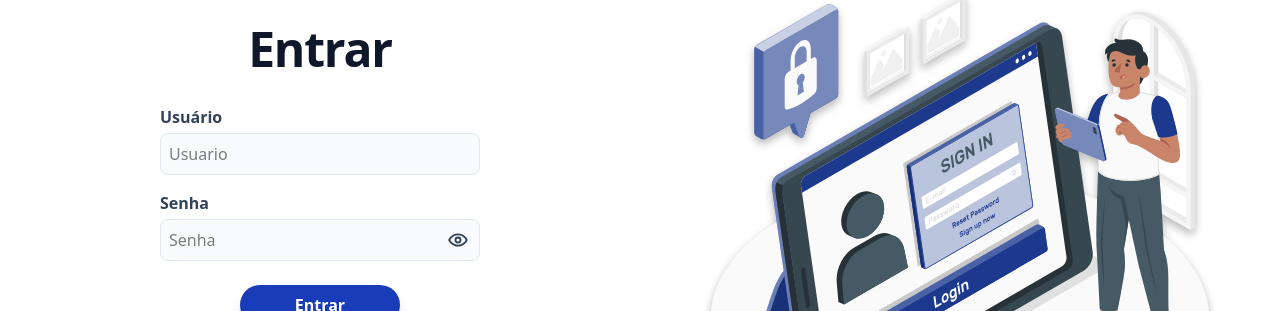
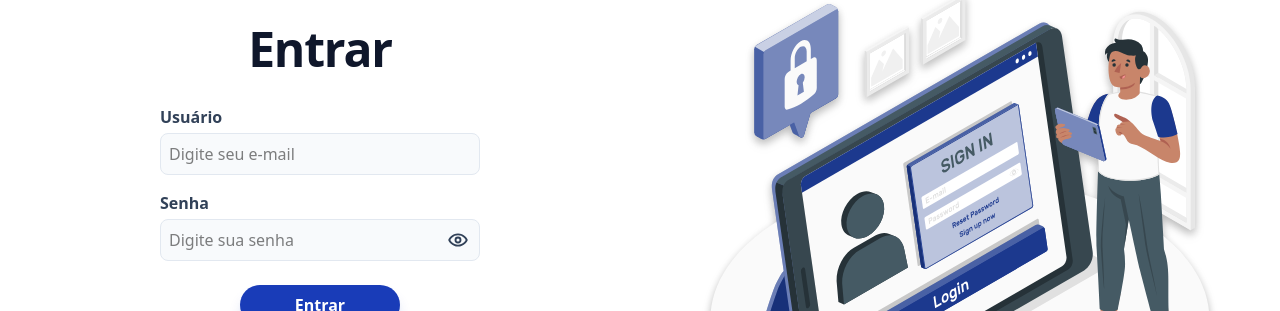
Before and after one commit to Eduarddoribeiro/blog-pessoal-react, a React (Vite) app: page / in a window 1280 px wide. Shown: the part 254-565 px from the top of the page. Built offline with nearby package versions, Linux system fonts and the light colour scheme.

Commit message:
style(login): atualiza placeholders para instruções mais claras e diretas

```diff
--- a/src/pages/login/Login.tsx
+++ b/src/pages/login/Login.tsx
@@ -52,7 +52,7 @@ function Login() {
               type="text"
               id="usuario"
               name="usuario"
-              placeholder="Usuario"
+              placeholder="Digite seu e-mail"
               className="bg-slate-50 border border-slate-200 rounded-lg p-2 focus:ring-2 focus:ring-blue-800 focus:border-transparent outline-none transition-all font-normal"
               value={usuarioLogin.usuario}
               onChange={(e: ChangeEvent<HTMLInputElement>) => atualizarEstado(e)}
@@ -66,7 +66,7 @@ function Login() {
                 type={mostrarSenha ? 'text' : 'password'}
                 id="senha"
                 name="senha"
-                placeholder="Senha"
+                placeholder="Digite sua senha"
                 className="w-full bg-slate-50 border border-slate-200 rounded-lg p-2 pr-10 focus:ring-2 focus:ring-blue-800 focus:border-transparent outline-none transition-all font-normal"
                 value={usuarioLogin.senha}
                 onChange={(e: ChangeEvent<HTMLInputElement>) => atualizarEstado(e)}
```
